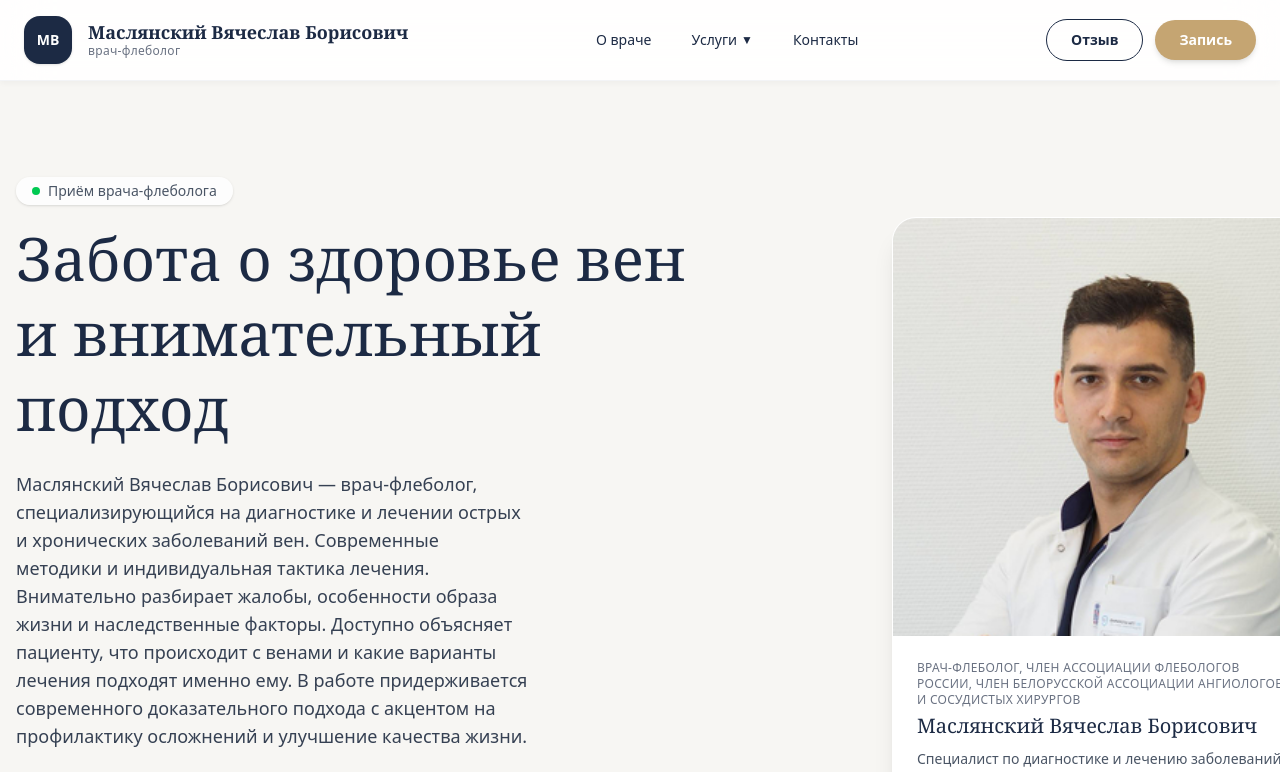
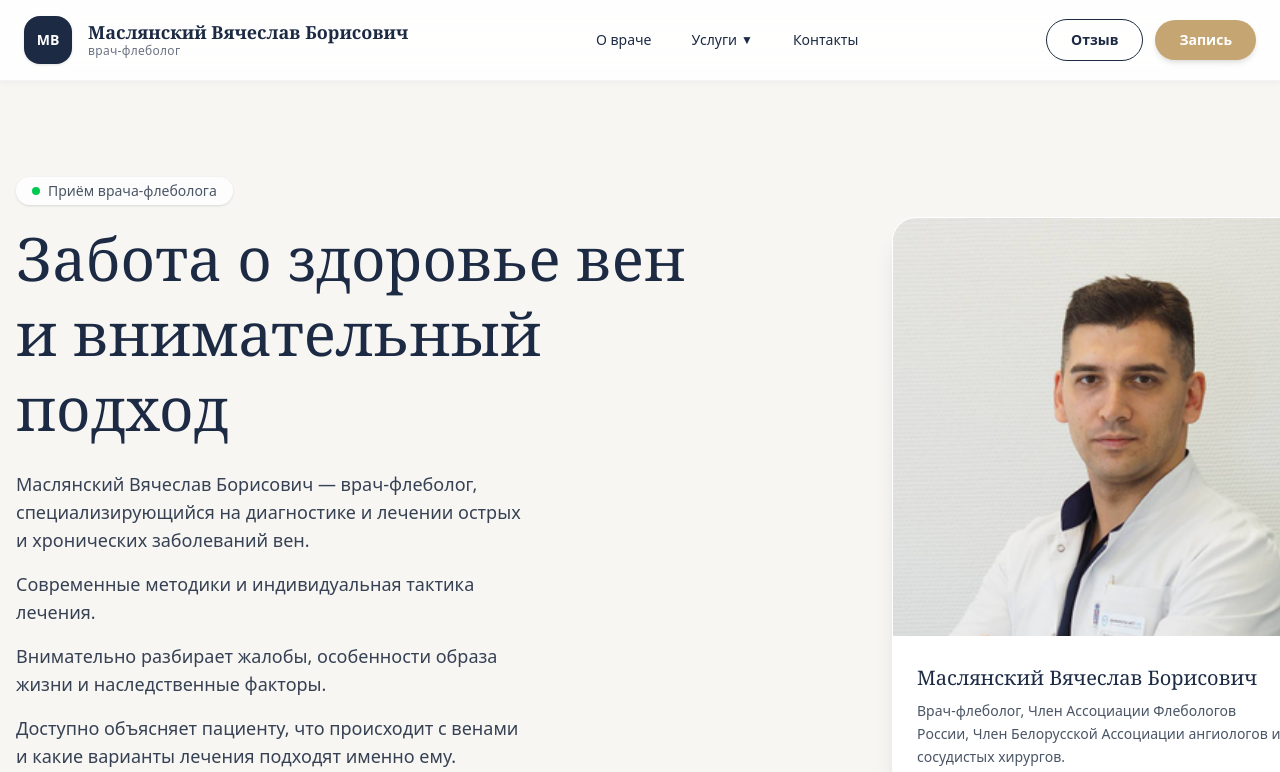
Before and after one commit to buzlan/maslyansky-website, a React (Vite) app: page / in a window 1280 px wide. Shown: the top 772 px of the page. Built offline with nearby package versions, Linux system fonts and the light colour scheme; no server answers.

Commit message:
Update text

```diff
--- a/src/components/Hero.tsx
+++ b/src/components/Hero.tsx
@@ -20,11 +20,23 @@ const Hero: React.FC = () => {
             <span className="block">и внимательный подход</span>
           </h1>
 
-          <p className="text-gray-700 text-base md:text-lg max-w-lg mb-6">
-          Маслянский Вячеслав Борисович — врач-флеболог, специализирующийся на диагностике и лечении острых и хронических заболеваний вен. Современные методики и индивидуальная тактика лечения.
-Внимательно разбирает жалобы, особенности образа жизни и наследственные факторы. Доступно объясняет пациенту, что происходит с венами и какие варианты лечения подходят именно ему.
-В работе придерживается современного доказательного подхода с акцентом на профилактику осложнений и улучшение качества жизни.
-          </p>
+          <div className="text-gray-700 text-base md:text-lg max-w-lg mb-6 space-y-4">
+            <p>
+              Маслянский Вячеслав Борисович — врач-флеболог, специализирующийся на диагностике и лечении острых и хронических заболеваний вен.
+            </p>
+            <p>
+              Современные методики и индивидуальная тактика лечения.
+            </p>
+            <p>
+              Внимательно разбирает жалобы, особенности образа жизни и наследственные факторы.
+            </p>
+            <p>
+              Доступно объясняет пациенту, что происходит с венами и какие варианты лечения подходят именно ему.
+            </p>
+            <p>
+              В работе придерживается современного доказательного подхода с акцентом на профилактику осложнений и улучшение качества жизни.
+            </p>
+          </div>
 
           <div className="flex gap-4 flex-wrap">
             <a
@@ -54,16 +66,12 @@ const Hero: React.FC = () => {
             </div>
 
             <div className="p-6">
-              <p className="text-xs text-gray-500 uppercase tracking-wide">
-              Врач-флеболог, Член Ассоциации Флебологов России, Член Белорусской  Ассоциации ангиологов и сосудистых хирургов
-              </p>
-
               <p className="font-serif text-xl text-[#1C2A44] mt-1">
                 Маслянский Вячеслав Борисович
               </p>
 
               <p className="text-gray-600 text-sm mt-2 leading-relaxed">
-              Специалист по диагностике и лечению заболеваний вен. Индивидуальный подход, современные методики и многолетний опыт позволяют достигать оптимальных результатов в лечении.
+              Врач-флеболог, Член Ассоциации Флебологов России, Член Белорусской  Ассоциации ангиологов и сосудистых хирургов.
               </p>
             </div>
           </div>
```
